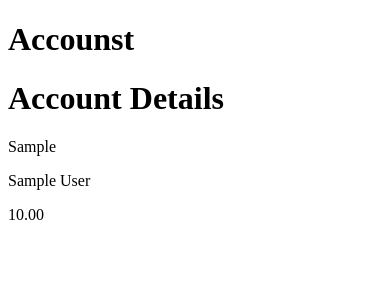
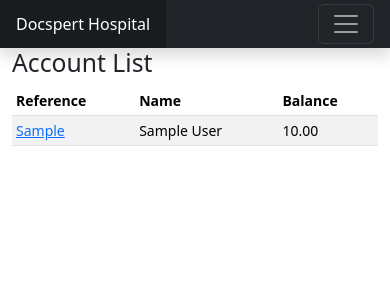
Before and after one commit to Ahmeed-Sayed/Docspert-Health-Task, a Django app: page /account/ in a window 390 px wide. Shown: the top 300 px of the page. Run offline with Django 5.2, Linux system fonts and the light colour scheme; tables that the repository leaves empty hold one stand-in row (values such as "Sample post"); some libraries are stand-ins or nearby versions.

Commit message:
feat: improved ui visuals and error handling

```diff
--- a/account/models.py
+++ b/account/models.py
@@ -20,4 +20,4 @@ class Account(models.Model):
             return None
 
     def __str__(self):
-        return f"{self.ref } - {self.name} - {self.balance}"
+        return f"{self.name} - {self.balance}"
--- /dev/null
+++ b/account/static/dashboard.css
@@ -0,0 +1,100 @@
+body {
+  font-size: .875rem;
+}
+
+.feather {
+  width: 16px;
+  height: 16px;
+  vertical-align: text-bottom;
+}
+
+/*
+ * Sidebar
+ */
+
+.sidebar {
+  position: fixed;
+  top: 0;
+  /* rtl:raw:
+  right: 0;
+  */
+  bottom: 0;
+  /* rtl:remove */
+  left: 0;
+  z-index: 100; /* Behind the navbar */
+  padding: 48px 0 0; /* Height of navbar */
+  box-shadow: inset -1px 0 0 rgba(0, 0, 0, .1);
+}
+
+@media (max-width: 767.98px) {
+  .sidebar {
+    top: 5rem;
+  }
+}
+
+.sidebar-sticky {
+  position: relative;
+  top: 0;
+  height: calc(100vh - 48px);
+  padding-top: .5rem;
+  overflow-x: hidden;
+  overflow-y: auto; /* Scrollable contents if viewport is shorter than content. */
+}
+
+.sidebar .nav-link {
+  font-weight: 500;
+  color: #333;
+}
+
+.sidebar .nav-link .feather {
+  margin-right: 4px;
+  color: #727272;
+}
+
+.sidebar .nav-link.active {
+  color: #2470dc;
+}
+
+.sidebar .nav-link:hover .feather,
+.sidebar .nav-link.active .feather {
+  color: inherit;
+}
+
+.sidebar-heading {
+  font-size: .75rem;
+  text-transform: uppercase;
+}
+
+/*
+ * Navbar
+ */
+
+.navbar-brand {
+  padding-top: .75rem;
+  padding-bottom: .75rem;
+  font-size: 1rem;
+  background-color: rgba(0, 0, 0, .25);
+  box-shadow: inset -1px 0 0 rgba(0, 0, 0, .25);
+}
+
+.navbar .navbar-toggler {
+  top: .25rem;
+  right: 1rem;
+}
+
+.navbar .form-control {
+  padding: .75rem 1rem;
+  border-width: 0;
+  border-radius: 0;
+}
+
+.form-control-dark {
+  color: #fff;
+  background-color: rgba(255, 255, 255, .1);
+  border-color: rgba(255, 255, 255, .1);
+}
+
+.form-control-dark:focus {
+  border-color: transparent;
+  box-shadow: 0 0 0 3px rgba(255, 255, 255, .25);
+}
--- /dev/null
+++ b/account/static/dashboard.js
@@ -0,0 +1,53 @@
+/* globals Chart:false, feather:false */
+
+(function () {
+  'use strict'
+
+  feather.replace({ 'aria-hidden': 'true' })
+
+  // Graphs
+  var ctx = document.getElementById('myChart')
+  // eslint-disable-next-line no-unused-vars
+  var myChart = new Chart(ctx, {
+    type: 'line',
+    data: {
+      labels: [
+        'Sunday',
+        'Monday',
+        'Tuesday',
+        'Wednesday',
+        'Thursday',
+        'Friday',
+        'Saturday'
+      ],
+      datasets: [{
+        data: [
+          15339,
+          21345,
+          18483,
+          24003,
+          23489,
+          24092,
+          12034
+        ],
+        lineTension: 0,
+        backgroundColor: 'transparent',
+        borderColor: '#007bff',
+        borderWidth: 4,
+        pointBackgroundColor: '#007bff'
+      }]
+    },
+    options: {
+      scales: {
+        yAxes: [{
+          ticks: {
+            beginAtZero: false
+          }
+        }]
+      },
+      legend: {
+        display: false
+      }
+    }
+  })
+})()
--- a/account/templates/account/account_list.html
+++ b/account/templates/account/account_list.html
@@ -1,40 +1,24 @@
-<!DOCTYPE html>
-<html lang="en">
-  <head>
-    <meta charset="UTF-8" />
-    <meta name="viewport" content="width=device-width, initial-scale=1.0" />
-    <title>List</title>
-  </head>
-  <body>
-    <h1>Accounst </h1>
+{%extends 'base.html'%} {%block title%} Account List {%endblock%} {%block body%}
+<h2>Account List</h2>
+<div class="table-container">
+  <table class="table table-striped table-sm">
+    <thead>
+      <tr>
+        <th scope="col">Reference</th>
+        <th scope="col">Name</th>
+        <th scope="col">Balance</th>
+      </tr>
+    </thead>
+    <tbody>
+      {% for account in accounts %}
+      <tr>
+         <td><a href="{% url 'account-details' account.id %}">{{ account.ref }}</a></td>
+        <td>{{ account.name }}</td>
+        <td>{{ account.balance }}</td>
+      </tr>
+      {% endfor %}
+    </tbody>
+  </table>
+</div>
 
-    {%for account in accounts%}
-    <h1>Account Details</h1>
-    <p>{{account.ref}}</p>
-    <p>{{account.name}}</p>
-    <p>{{account.balance}}</p>
-
-    {% comment %}
-    {%for transaction in account.sent_transactions%}
-
-    <p>{{transaction.sender.full_name}}</p>
-    <p>{{transaction.recepient.full_name}}</p>
-    <p>{{transaction.amount}}</p>
-    <p>{{transaction.timestamp}}</p>
-
-    {%endfor%}
-    {% endcomment %}
-
-
-    {% comment %}
-    {%for transaction in account.received_transactions%}
-    <p>{{transaction.sender.full_name}}</p>
-    <p>{{transaction.recepient.full_name}}</p>
-    <p>{{transaction.amount}}</p>
-    <p>{{transaction.timestamp}}</p>
-    {%endfor%}
-    {% endcomment %}
-
-    {%endfor%}
-  </body>
-</html>
+{%endblock%}
--- a/account/views.py
+++ b/account/views.py
@@ -36,7 +36,7 @@ class AccountDetailsView(DetailView):
 
         transactions = Transactions.objects.filter(
             Q(sender=account) | Q(recipient=account)
-        ).order_by("created_at")
+        ).order_by("-id")
         context["transactions"] = transactions
 
         return context
@@ -54,6 +54,9 @@ class ImportAccountsView(View):
         form = self.form_class(request.POST, request.FILES)
         if form.is_valid():
             csv_file = request.FILES["data_file"]
+            if not self.is_file_csv(request,csv_file):
+                return render(request, self.template_name, {"form": form})
+
             try:
                 accounts_to_create, accounts_to_update = self.process_csv_file(csv_file)
                 self.save_accounts(accounts_to_create, accounts_to_update)
@@ -62,6 +65,11 @@ class ImportAccountsView(View):
                 messages.error(request, f"Error importing accounts: {e}")
 
             return redirect("import-accounts")
+
+        for field, error_list in form.errors.items():
+                for error in error_list:
+                    messages.error(request, f"{error}")
+
         return render(request, self.template_name, {"form": form})
 
     @staticmethod
@@ -107,3 +115,7 @@ class ImportAccountsView(View):
                 )
         except Exception as e:
             raise Exception(f"Error saving accounts: {e}")
+
+    def is_file_csv(self,request,file):
+        if not file.name.endswith('.csv'):
+                messages.error(request, "Uploaded file is not a CSV file.")
--- a/account_transfer/settings.py
+++ b/account_transfer/settings.py
@@ -38,6 +38,7 @@ INSTALLED_APPS = [
     'django.contrib.sessions',
     'django.contrib.messages',
     'django.contrib.staticfiles',
+    'bootstrap5',
     'account',
     'transaction',
 ]
@@ -57,7 +58,9 @@ ROOT_URLCONF = 'account_transfer.urls'
 TEMPLATES = [
     {
         'BACKEND': 'django.template.backends.django.DjangoTemplates',
-        'DIRS': [],
+        'DIRS': [
+            BASE_DIR / 'templates',
+            ],
         'APP_DIRS': True,
         'OPTIONS': {
             'context_processors': [
--- /dev/null
+++ b/templates/base.html
@@ -0,0 +1,123 @@
+{% load static %}
+<!DOCTYPE html>
+<html lang="en">
+  <head>
+    <meta charset="utf-8" />
+    <meta name="viewport" content="width=device-width, initial-scale=1" />
+    <meta name="description" content="" />
+    <meta
+      name="author"
+      content="Mark Otto, Jacob Thornton, and Bootstrap contributors"
+    />
+    <meta name="generator" content="Hugo 0.84.0" />
+    {% load bootstrap5 %} {% bootstrap_css %} {% bootstrap_javascript %}
+    <title>{%block title%}{%endblock%}</title>
+
+    <link
+      rel="canonical"
+      href="https://getbootstrap.com/docs/5.0/examples/dashboard/"
+    />
+
+    <style>
+      .bd-placeholder-img {
+        font-size: 1.125rem;
+        text-anchor: middle;
+        -webkit-user-select: none;
+        -moz-user-select: none;
+        user-select: none;
+      }
+
+      @media (min-width: 768px) {
+        .bd-placeholder-img-lg {
+          font-size: 3.5rem;
+        }
+      }
+      .table-container {
+        max-height: 600px;
+        overflow-y: auto;
+      }
+    </style>
+    <link href="{% static 'dashboard.css' %}" rel="stylesheet" />
+  </head>
+  <body>
+    <header
+      class="navbar navbar-dark sticky-top bg-dark flex-md-nowrap p-0 shadow"
+    >
+      <a class="navbar-brand col-md-3 col-lg-2 me-0 px-3" href="#"
+        >Docspert Hospital</a
+      >
+      <button
+        class="navbar-toggler position-absolute d-md-none collapsed"
+        type="button"
+        data-bs-toggle="collapse"
+        data-bs-target="#sidebarMenu"
+        aria-controls="sidebarMenu"
+        aria-expanded="false"
+        aria-label="Toggle navigation"
+      >
+        <span class="navbar-toggler-icon"></span>
+      </button>
+    </header>
+
+    <div class="container-fluid">
+      <div class="row">
+        <nav
+          id="sidebarMenu"
+          class="col-md-3 col-lg-2 d-md-block bg-light sidebar collapse"
+        >
+          <div class="position-sticky pt-3">
+            <ul
+              class="nav nav-pills nav-sidebar flex-column"
+              data-widget="treeview"
+              role="menu"
+              data-accordion="false"
+            >
+              <li class="nav-item">
+                <a
+                  class="nav-link {% if request.resolver_match.url_name == 'account-list' %}text-light active{% endif %}"
+                  aria-current="page"
+                  href="{% url 'account-list' %}"
+                >
+                  <span data-feather="home"></span>
+                  Account List
+                </a>
+              </li>
+              <li class="nav-item">
+                <a
+                  class="nav-link {% if request.resolver_match.url_name == 'import-accounts' %}text-light active{% endif %}"
+                  href="{% url 'import-accounts' %}"
+                >
+                  <span data-feather="upload"></span>
+                  Import Accounts CSV File
+                </a>
+              </li>
+              <li class="nav-item">
+                <a
+                  class="nav-link {% if request.resolver_match.url_name == 'balance-transaction' %}text-light active{% endif %}"
+                  href="{% url 'balance-transaction' %}"
+                >
+                  <span data-feather="dollar-sign"></span>
+                  Balance Transaction
+                </a>
+              </li>
+            </ul>
+          </div>
+        </nav>
+        <main class="col-md-9 ms-sm-auto col-lg-10 px-md-4">
+          {%block body%} {%endblock%}
+        </main>
+      </div>
+    </div>
+    <script
+      src="https://cdn.jsdelivr.net/npm/feather-icons@4.28.0/dist/feather.min.js"
+      integrity="sha384-uO3SXW5IuS1ZpFPKugNNWqTZRRglnUJK6UAZ/gxOX80nxEkN9NcGZTftn6RzhGWE"
+      crossorigin="anonymous"
+    ></script>
+    <script
+      src="https://cdn.jsdelivr.net/npm/chart.js@2.9.4/dist/Chart.min.js"
+      integrity="sha384-zNy6FEbO50N+Cg5wap8IKA4M/ZnLJgzc6w2NqACZaK0u0FXfOWRRJOnQtpZun8ha"
+      crossorigin="anonymous"
+    ></script>
+    <script src="{% static 'dashboard.js' %}"></script>
+  </body>
+</html>
--- a/transaction/models.py
+++ b/transaction/models.py
@@ -5,7 +5,7 @@ from django.db import models, transaction
 from account.models import Account
 from django.core.exceptions import ValidationError
 
-
+from django.utils import timezone
 class Transactions(models.Model):
     sender = models.ForeignKey(
         Account, related_name="sent_transactions", on_delete=models.CASCADE
@@ -14,7 +14,7 @@ class Transactions(models.Model):
         Account, related_name="received_transactions", on_delete=models.CASCADE
     )
     amount = models.DecimalField(max_digits=100, decimal_places=2)
-
+    created = models.DateTimeField(default=timezone.now)
     @classmethod
     def transfer(cls, sender_ref, transaction_amount, recipient_ref):
 
```
Also changed, not shown: account/templates/account/account_details.html (+46 -35 lines), account/templates/account/import_accounts.html (+8 -15 lines), transaction/templates/transaction/balance_transaction.html (+25 -32 lines), transaction/views.py (+10 -3 lines), transaction/migrations/0002_transactions_created.py (added).
